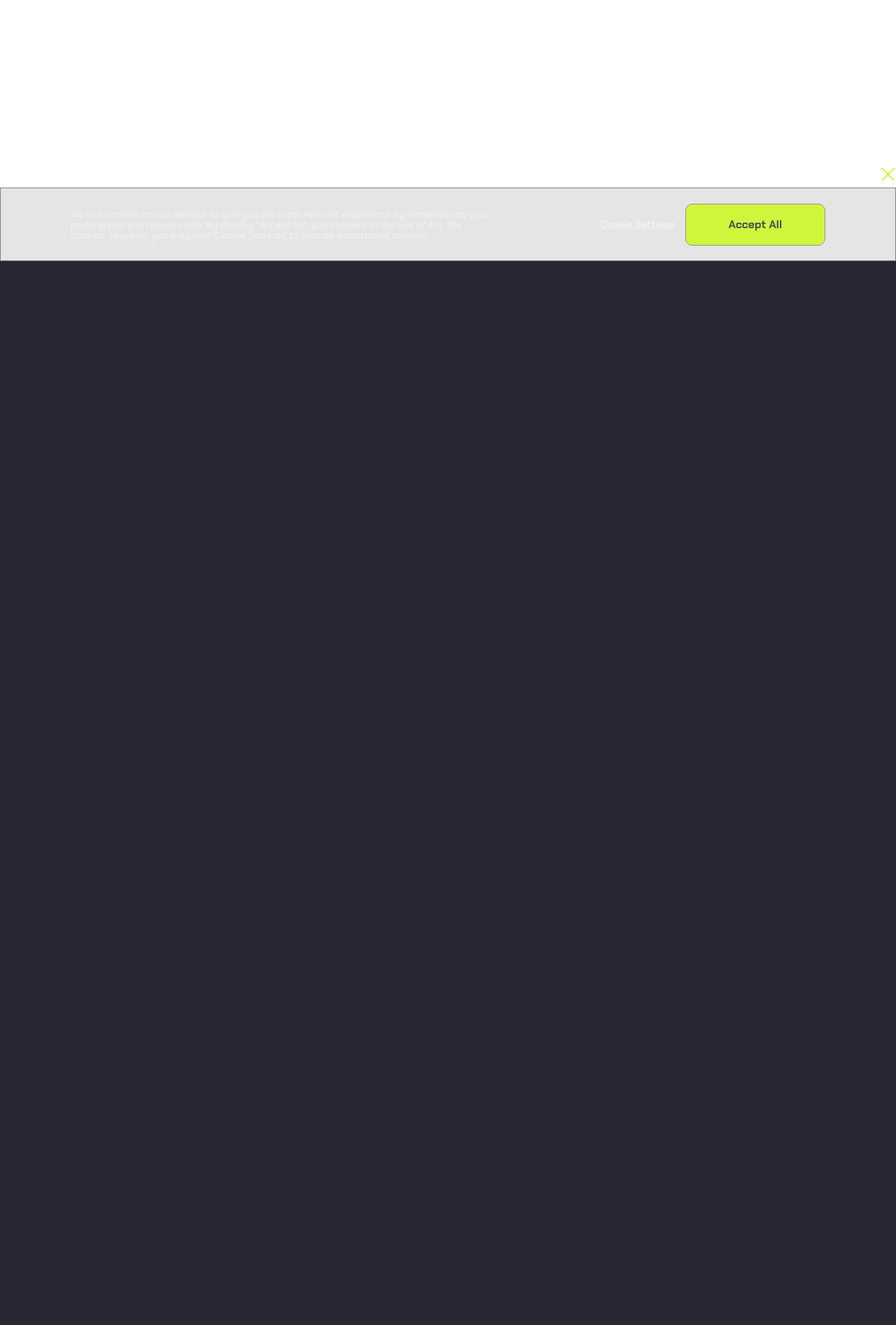
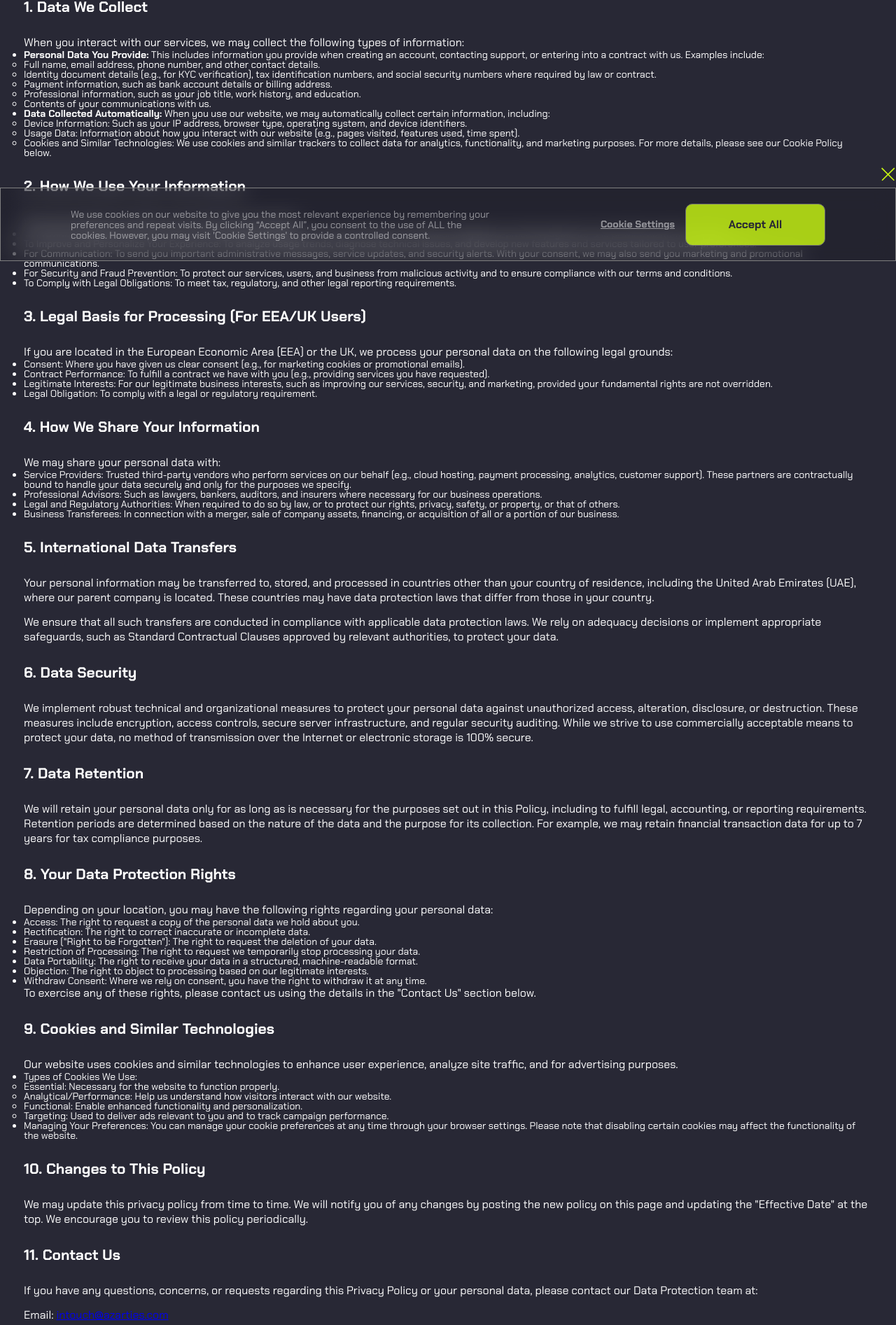
Before and after one commit to shuffle-app/azart-tech, a Next.js app: page /aeropulse/en/privacy in a window 1280 px wide. Before the commit this address had no page. Shown: the part 427-2320 px from the top of the page at 70% size. Before the commit the page ends 800 px from the top, so only its background shows below. Built offline with nearby package versions, Linux system fonts and the light colour scheme.

Commit message:
english version for privacy

```diff
--- /dev/null
+++ b/src/pages/aeropulse/en/privacy.jsx
@@ -0,0 +1,143 @@
+import Footer from '@/components/shared/Footer';
+import Header from '@/components/shared/Header';
+import styles from '@/styles/Privacy.module.css';
+import Head from 'next/head';
+
+const PrivacyPolicyPage = () => {
+  return (
+    <>
+      <Head>
+        <title>Privacy Policy</title>
+      </Head>
+      <Header />
+
+      <div className={styles.page}>
+        <h1>Privacy Policy for Aeropulse App</h1>
+
+        <p><strong>Effective Date:</strong> September 5, 2025</p>
+        <p>
+          At Azart Technologies FZCO ("we," "us," "our," or the "Company"), we are dedicated to safeguarding the privacy and confidentiality of your personal information. This privacy policy explains how we collect, use, share, and protect your personal data when you interact with our services, including our website <a href="https://azarties.com" target="_blank" rel="noopener noreferrer">https://azarties.com</a>, and any associated applications or services.
+        </p>
+
+        <h2>1. Data We Collect</h2>
+        <p>When you interact with our services, we may collect the following types of information:</p>
+        <ul>
+          <li>
+            <strong>Personal Data You Provide:</strong> This includes information you provide when creating an account, contacting support, or entering into a contract with us. Examples include:
+            <ul>
+              <li>Full name, email address, phone number, and other contact details.</li>
+              <li>Identity document details (e.g., for KYC verification), tax identification numbers, and social security numbers where required by law or contract.</li>
+              <li>Payment information, such as bank account details or billing address.</li>
+              <li>Professional information, such as your job title, work history, and education.</li>
+              <li>Contents of your communications with us.</li>
+            </ul>
+          </li>
+          <li>
+            <strong>Data Collected Automatically:</strong> When you use our website, we may automatically collect certain information, including:
+            <ul>
+              <li>Device Information: Such as your IP address, browser type, operating system, and device identifiers.</li>
+              <li>Usage Data: Information about how you interact with our website (e.g., pages visited, features used, time spent).</li>
+              <li>Cookies and Similar Technologies: We use cookies and similar trackers to collect data for analytics, functionality, and marketing purposes. For more details, please see our Cookie Policy below.</li>
+            </ul>
+          </li>
+        </ul>
+
+        <h2>2. How We Use Your Information</h2>
+        <p>We use the data we collect for the following purposes:</p>
+        <ul>
+          <li>To Provide and Maintain Our Services: To create and manage your account, fulfill our contractual obligations, process payments, and provide customer support.</li>
+          <li>To Improve and Personalize Your Experience: To analyze usage trends, diagnose technical issues, and develop new features and services tailored to user preferences.</li>
+          <li>For Communication: To send you important administrative messages, service updates, and security alerts. With your consent, we may also send you marketing and promotional communications.</li>
+          <li>For Security and Fraud Prevention: To protect our services, users, and business from malicious activity and to ensure compliance with our terms and conditions.</li>
+          <li>To Comply with Legal Obligations: To meet tax, regulatory, and other legal reporting requirements.</li>
+        </ul>
+
+        <h2>3. Legal Basis for Processing (For EEA/UK Users)</h2>
+        <p>If you are located in the European Economic Area (EEA) or the UK, we process your personal data on the following legal grounds:</p>
+        <ul>
+          <li>Consent: Where you have given us clear consent (e.g., for marketing cookies or promotional emails).</li>
+          <li>Contract Performance: To fulfill a contract we have with you (e.g., providing services you have requested).</li>
+          <li>Legitimate Interests: For our legitimate business interests, such as improving our services, security, and marketing, provided your fundamental rights are not overridden.</li>
+          <li>Legal Obligation: To comply with a legal or regulatory requirement.</li>
+        </ul>
+
+        <h2>4. How We Share Your Information</h2>
+        <p>We may share your personal data with:</p>
+        <ul>
+          <li>Service Providers: Trusted third-party vendors who perform services on our behalf (e.g., cloud hosting, payment processing, analytics, customer support). These partners are contractually bound to handle your data securely and only for the purposes we specify.</li>
+          <li>Professional Advisors: Such as lawyers, bankers, auditors, and insurers where necessary for our business operations.</li>
+          <li>Legal and Regulatory Authorities: When required to do so by law, or to protect our rights, privacy, safety, or property, or that of others.</li>
+          <li>Business Transferees: In connection with a merger, sale of company assets, financing, or acquisition of all or a portion of our business.</li>
+        </ul>
+
+        <h2>5. International Data Transfers</h2>
+        <p>
+          Your personal information may be transferred to, stored, and processed in countries other than your country of residence, including the United Arab Emirates (UAE), where our parent company is located. These countries may have data protection laws that differ from those in your country.
+        </p>
+        <p>
+          We ensure that all such transfers are conducted in compliance with applicable data protection laws. We rely on adequacy decisions or implement appropriate safeguards, such as Standard Contractual Clauses approved by relevant authorities, to protect your data.
+        </p>
+
+        <h2>6. Data Security</h2>
+        <p>
+          We implement robust technical and organizational measures to protect your personal data against unauthorized access, alteration, disclosure, or destruction. These measures include encryption, access controls, secure server infrastructure, and regular security auditing. While we strive to use commercially acceptable means to protect your data, no method of transmission over the Internet or electronic storage is 100% secure.
+        </p>
+
+        <h2>7. Data Retention</h2>
+        <p>
+          We will retain your personal data only for as long as is necessary for the purposes set out in this Policy, including to fulfill legal, accounting, or reporting requirements. Retention periods are determined based on the nature of the data and the purpose for its collection. For example, we may retain financial transaction data for up to 7 years for tax compliance purposes.
+        </p>
+
+        <h2>8. Your Data Protection Rights</h2>
+        <p>Depending on your location, you may have the following rights regarding your personal data:</p>
+        <ul>
+          <li>Access: The right to request a copy of the personal data we hold about you.</li>
+          <li>Rectification: The right to correct inaccurate or incomplete data.</li>
+          <li>Erasure ("Right to be Forgotten"): The right to request the deletion of your data.</li>
+          <li>Restriction of Processing: The right to request we temporarily stop processing your data.</li>
+          <li>Data Portability: The right to receive your data in a structured, machine-readable format.</li>
+          <li>Objection: The right to object to processing based on our legitimate interests.</li>
+          <li>Withdraw Consent: Where we rely on consent, you have the right to withdraw it at any time.</li>
+        </ul>
+        <p>
+          To exercise any of these rights, please contact us using the details in the "Contact Us" section below.
+        </p>
+
+        <h2>9. Cookies and Similar Technologies</h2>
+        <p>
+          Our website uses cookies and similar technologies to enhance user experience, analyze site traffic, and for advertising purposes.
+        </p>
+        <ul>
+          <li>
+            Types of Cookies We Use:
+            <ul>
+              <li>Essential: Necessary for the website to function properly.</li>
+              <li>Analytical/Performance: Help us understand how visitors interact with our website.</li>
+              <li>Functional: Enable enhanced functionality and personalization.</li>
+              <li>Targeting: Used to deliver ads relevant to you and to track campaign performance.</li>
+            </ul>
+          </li>
+          <li>
+            Managing Your Preferences: You can manage your cookie preferences at any time through your browser settings. Please note that disabling certain cookies may affect the functionality of the website.
+          </li>
+        </ul>
+
+        <h2>10. Changes to This Policy</h2>
+        <p>
+          We may update this privacy policy from time to time. We will notify you of any changes by posting the new policy on this page and updating the "Effective Date" at the top. We encourage you to review this policy periodically.
+        </p>
+
+        <h2>11. Contact Us</h2>
+        <p>
+          If you have any questions, concerns, or requests regarding this Privacy Policy or your personal data, please contact our Data Protection team at:
+        </p>
+        <p>Email: <a href="mailto:intouch@azarties.com">intouch@azarties.com</a></p>
+        <p>Address: Azart Technologies FZCO, Dubai Silicon Oasis, DDP, Building A2, Dubai, UAE. IFZA Business Park, Premises number 23963.</p>
+      </div>
+
+      <Footer />
+    </>
+  );
+};
+
+export default PrivacyPolicyPage;
```
